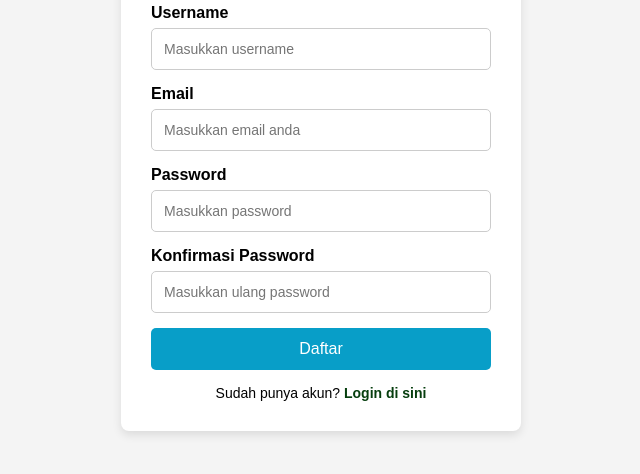
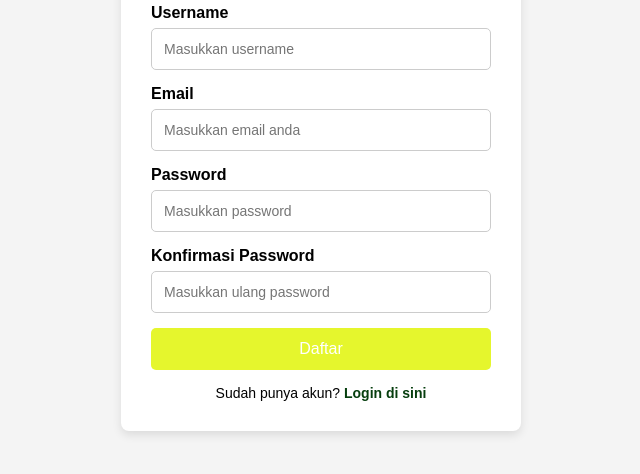
Before and after one commit to Rimmu0700/Uas_Devops, a website: page Code/register.html in a window 1280 px wide. Shown: the part 234-708 px from the top of the page, without its empty margins (319-959 px from the left). Drawn offline with Linux system fonts and the light colour scheme.

Commit message:
perubahan warna

```diff
--- a/Code/register.html
+++ b/Code/register.html
@@ -58,7 +58,7 @@
 
         button {
             width: 100%;
-            background: #089ec8;
+            background: #e5f62d;
             color: white;
             border: none;
             padding: 12px;
@@ -68,7 +68,7 @@
         }
 
         button:hover {
-            background: #e70c38;
+            background: #481575;
         }
 
         .login-link {
```
